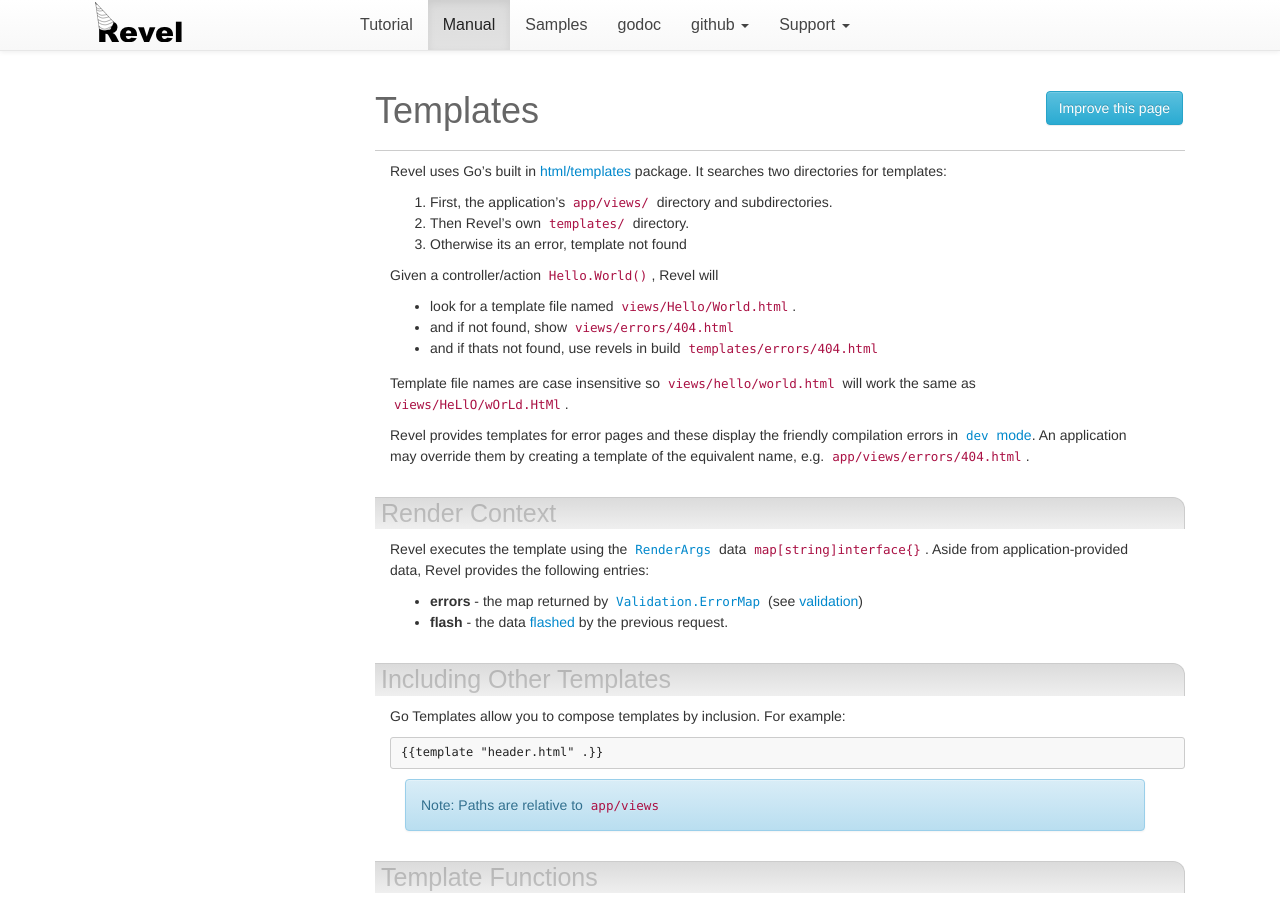
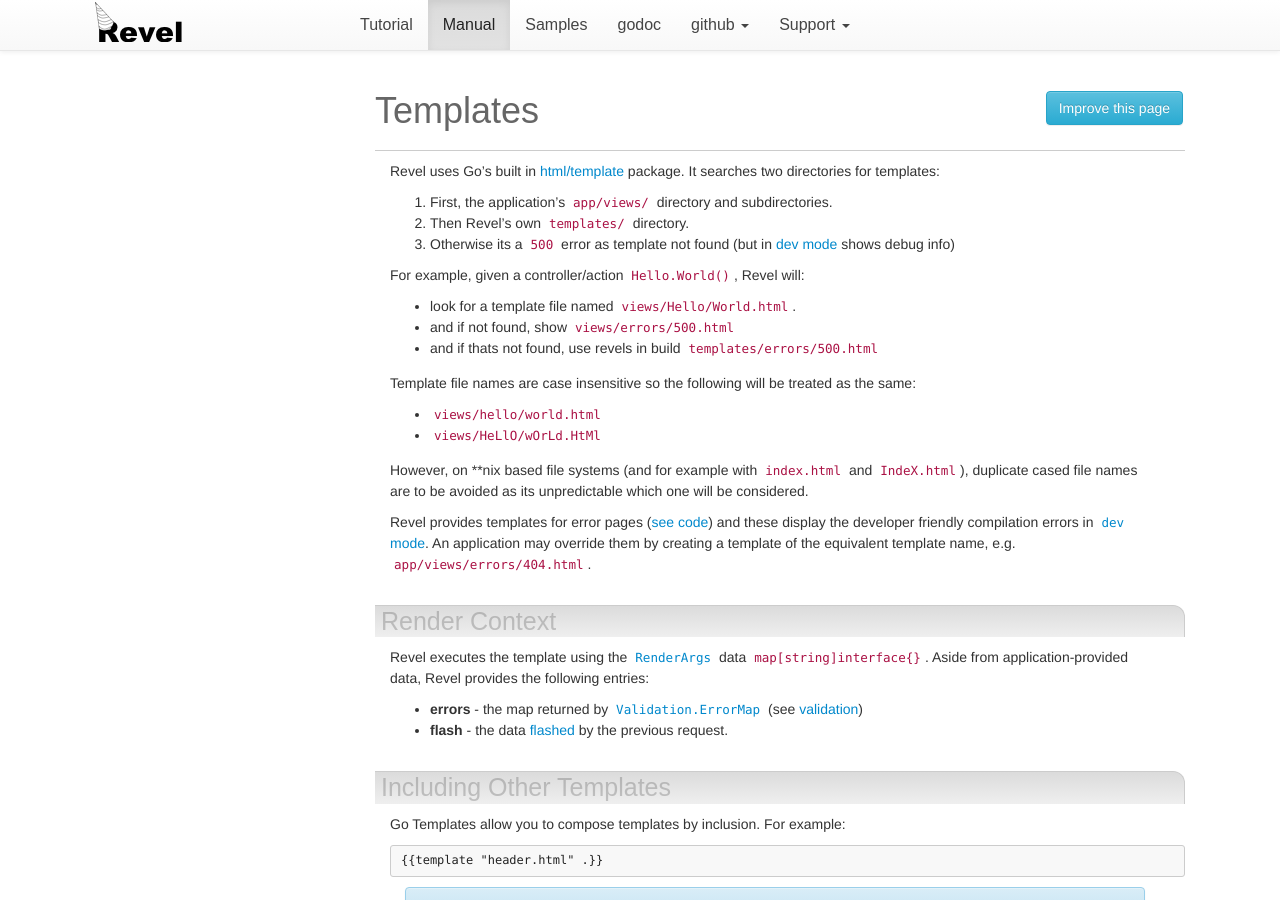
Before and after one commit to revel/revel.github.io, a Jekyll site: the page built from manual/templates.md, in a window 1280 px wide and 900 px high. Built offline with Jekyll 4.4.1, drawn with Linux system fonts in a browser that asks for light colours; nearby versions of some CDN libraries; comment, search, counter and statistics services are not loaded.

Commit message:
tify templates and add static info

```diff
--- a/manual/templates.md
+++ b/manual/templates.md
@@ -3,25 +3,30 @@ title: Templates
 layout: manual
 ---
 
-Revel uses Go's built in [html/templates](http://golang.org/pkg/html/template/) package.  It
+Revel uses Go's built in [html/template](http://golang.org/pkg/html/template/) package.  It
 searches two directories for templates:
 
 1. First, the application's `app/views/` directory and subdirectories.
 2. Then Revel's own `templates/` directory.
-3. Otherwise its an error, template not found
+3. Otherwise its a `500` error as template not found (but in [dev mode](appconf.html#run-modes) shows debug info)
 
-Given a controller/action `Hello.World()`, Revel will
+For example, given a controller/action `Hello.World()`, Revel will:
+
 - look for a template file named `views/Hello/World.html`.
-- and if not found, show `views/errors/404.html`
-- and if thats not found, use revels in build `templates/errors/404.html`
+- and if not found, show `views/errors/500.html`
+- and if thats not found, use revels in build `templates/errors/500.html`
 
-Template file names
-are case insensitive so `views/hello/world.html` will work the same as
-`views/HeLlO/wOrLd.HtMl`.
+Template file names are case insensitive so the following will be treated as the same:
 
-Revel provides templates for error pages and these display the friendly compilation
-errors in [`dev` mode](appconf.html). An application may override them by creating a
-template of the equivalent name, e.g. `app/views/errors/404.html`.
+- `views/hello/world.html`
+- `views/HeLlO/wOrLd.HtMl`
+
+However, on **nix based file systems (and for example with `index.html` and `IndeX.html`), duplicate cased file names are
+to be avoided as its unpredictable which one will be considered.
+
+Revel provides templates for error pages ([see code](https://github.com/revel/revel/tree/master/templates/errors))  and
+these display the developer friendly compilation errors in [`dev` mode](appconf.html). An
+application may override them by creating a template of the equivalent template name, e.g. `app/views/errors/404.html`.
 
 ## Render Context
 
```
Also changed, not shown: manual/interceptors.md (+16 -16 lines), manual/routing.md (+1 -1 lines).
